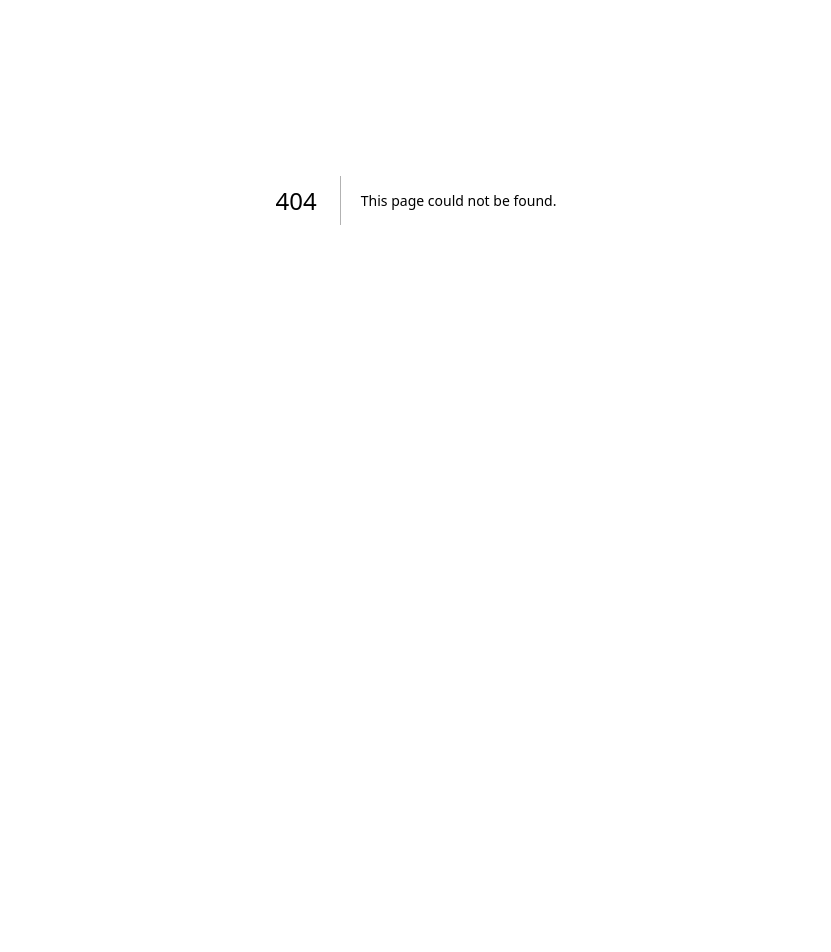
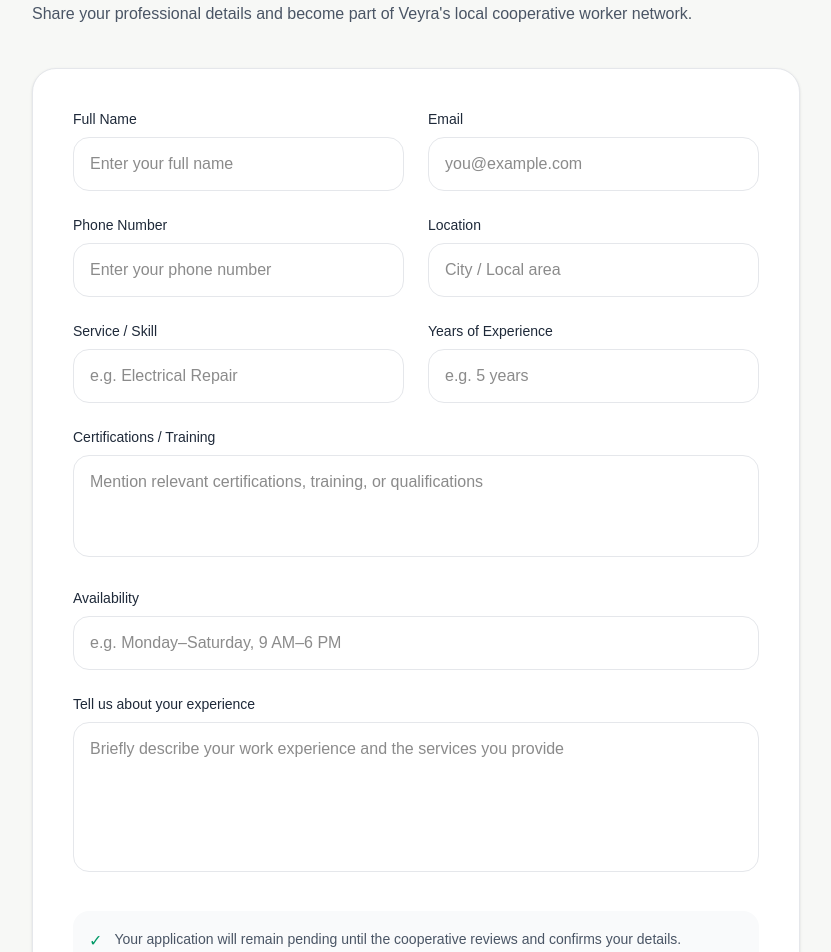
Before and after one commit to AfnanKarim/cooperative-gig-platform, a Next.js app: page /worker in a window 1280 px wide. Before the commit this address had no page. Shown: the part 200-1152 px from the top of the page, without its empty margins (224-1055 px from the left). Before the commit the page ends 800 px from the top, so only its background shows below. Built offline with nearby package versions, Linux system fonts and the light colour scheme.

Commit message:
Added worker info page

```diff
--- /dev/null
+++ b/app/worker/page.tsx
@@ -0,0 +1,218 @@
+"use client";
+
+import { FormEvent, useState } from "react";
+import Link from "next/link";
+
+export default function BecomeWorkerPage() {
+  const [submitted, setSubmitted] = useState(false);
+
+  function handleSubmit(event: FormEvent<HTMLFormElement>) {
+    event.preventDefault();
+    setSubmitted(true);
+  }
+
+  if (submitted) {
+    return (
+      <main className="min-h-screen bg-[#f7f8f6] px-6 py-16">
+        <div className="mx-auto flex min-h-[70vh] max-w-2xl items-center justify-center">
+          <div className="w-full rounded-3xl border border-gray-200 bg-white p-8 text-center shadow-sm sm:p-12">
+            <div className="mx-auto mb-6 flex h-16 w-16 items-center justify-center rounded-full bg-emerald-50 text-2xl text-emerald-600">
+              ✓
+            </div>
+
+            <p className="mb-3 text-sm font-semibold uppercase tracking-[0.18em] text-emerald-600">
+              Veyra Worker Network
+            </p>
+
+            <h1 className="text-3xl font-semibold tracking-tight text-[#07101f] sm:text-4xl">
+              Application submitted
+            </h1>
+
+            <p className="mx-auto mt-5 max-w-xl text-base leading-7 text-gray-600">
+              Your details have been saved successfully. Your application is
+              now pending cooperative review.
+            </p>
+
+            <p className="mx-auto mt-3 max-w-xl text-sm leading-6 text-gray-500">
+              Once your identity and professional details are confirmed by the
+              cooperative, you will receive a confirmation email.
+            </p>
+
+            <Link
+              href="/"
+              className="mt-8 inline-flex rounded-full bg-[#07101f] px-7 py-3.5 font-semibold text-white transition hover:bg-[#142033]"
+            >
+              Back to Home
+            </Link>
+          </div>
+        </div>
+      </main>
+    );
+  }
+
+  return (
+    <main className="min-h-screen bg-[#f7f8f6] px-6 py-12">
+      <div className="mx-auto max-w-3xl">
+        <Link
+          href="/"
+          className="text-sm font-medium text-gray-500 transition hover:text-gray-900"
+        >
+          ← Back to Veyra
+        </Link>
+
+        <div className="mt-8">
+          <p className="text-sm font-semibold uppercase tracking-[0.18em] text-emerald-600">
+            Join Veyra
+          </p>
+
+          <h1 className="mt-3 text-4xl font-semibold tracking-tight text-[#07101f] sm:text-5xl">
+            Become a worker
+          </h1>
+
+          <p className="mt-4 max-w-2xl text-base leading-7 text-gray-600">
+            Share your professional details and become part of Veyra's local
+            cooperative worker network.
+          </p>
+        </div>
+
+        <form
+          onSubmit={handleSubmit}
+          className="mt-10 rounded-3xl border border-gray-200 bg-white p-6 shadow-sm sm:p-10"
+        >
+          <div className="grid gap-6 sm:grid-cols-2">
+            <div>
+              <label className="mb-2 block text-sm font-medium text-gray-800">
+                Full Name
+              </label>
+              <input
+                required
+                type="text"
+                name="fullName"
+                placeholder="Enter your full name"
+                className="w-full rounded-2xl border border-gray-200 px-4 py-3.5 text-base outline-none transition focus:border-emerald-500"
+              />
+            </div>
+
+            <div>
+              <label className="mb-2 block text-sm font-medium text-gray-800">
+                Email
+              </label>
+              <input
+                required
+                type="email"
+                name="email"
+                placeholder="you@example.com"
+                className="w-full rounded-2xl border border-gray-200 px-4 py-3.5 text-base outline-none transition focus:border-emerald-500"
+              />
+            </div>
+
+            <div>
+              <label className="mb-2 block text-sm font-medium text-gray-800">
+                Phone Number
+              </label>
+              <input
+                required
+                type="tel"
+                name="phone"
+                placeholder="Enter your phone number"
+                className="w-full rounded-2xl border border-gray-200 px-4 py-3.5 text-base outline-none transition focus:border-emerald-500"
+              />
+            </div>
+
+            <div>
+              <label className="mb-2 block text-sm font-medium text-gray-800">
+                Location
+              </label>
+              <input
+                required
+                type="text"
+                name="location"
+                placeholder="City / Local area"
+                className="w-full rounded-2xl border border-gray-200 px-4 py-3.5 text-base outline-none transition focus:border-emerald-500"
+              />
+            </div>
+
+            <div>
+              <label className="mb-2 block text-sm font-medium text-gray-800">
+                Service / Skill
+              </label>
+              <input
+                required
+                type="text"
+                name="skill"
+                placeholder="e.g. Electrical Repair"
+                className="w-full rounded-2xl border border-gray-200 px-4 py-3.5 text-base outline-none transition focus:border-emerald-500"
+              />
+            </div>
+
+            <div>
+              <label className="mb-2 block text-sm font-medium text-gray-800">
+                Years of Experience
+              </label>
+              <input
+                required
+                type="text"
+                name="experience"
+                placeholder="e.g. 5 years"
+                className="w-full rounded-2xl border border-gray-200 px-4 py-3.5 text-base outline-none transition focus:border-emerald-500"
+              />
+            </div>
+          </div>
+
+          <div className="mt-6">
+            <label className="mb-2 block text-sm font-medium text-gray-800">
+              Certifications / Training
+            </label>
+            <textarea
+              name="certifications"
+              rows={3}
+              placeholder="Mention relevant certifications, training, or qualifications"
+              className="w-full resize-none rounded-2xl border border-gray-200 px-4 py-3.5 text-base outline-none transition focus:border-emerald-500"
+            />
+          </div>
+
+          <div className="mt-6">
+            <label className="mb-2 block text-sm font-medium text-gray-800">
+              Availability
+            </label>
+            <input
+              required
+              type="text"
+              name="availability"
+              placeholder="e.g. Monday–Saturday, 9 AM–6 PM"
+              className="w-full rounded-2xl border border-gray-200 px-4 py-3.5 text-base outline-none transition focus:border-emerald-500"
+            />
+          </div>
+
+          <div className="mt-6">
+            <label className="mb-2 block text-sm font-medium text-gray-800">
+              Tell us about your experience
+            </label>
+            <textarea
+              required
+              name="about"
+              rows={5}
+              placeholder="Briefly describe your work experience and the services you provide"
+              className="w-full resize-none rounded-2xl border border-gray-200 px-4 py-3.5 text-base outline-none transition focus:border-emerald-500"
+            />
+          </div>
+
+          <div className="mt-8 flex items-start gap-3 rounded-2xl bg-gray-50 p-4">
+            <div className="mt-0.5 text-emerald-600">✓</div>
+            <p className="text-sm leading-6 text-gray-600">
+              Your application will remain pending until the cooperative
+              reviews and confirms your details.
+            </p>
+          </div>
+
+          <button
+            type="submit"
+            className="mt-8 w-full rounded-full bg-[#07101f] px-6 py-4 text-base font-semibold text-white transition hover:bg-[#142033]"
+          >
+            Submit Worker Application
+          </button>
+        </form>
+      </div>
+    </main>
+  );
+}
```
